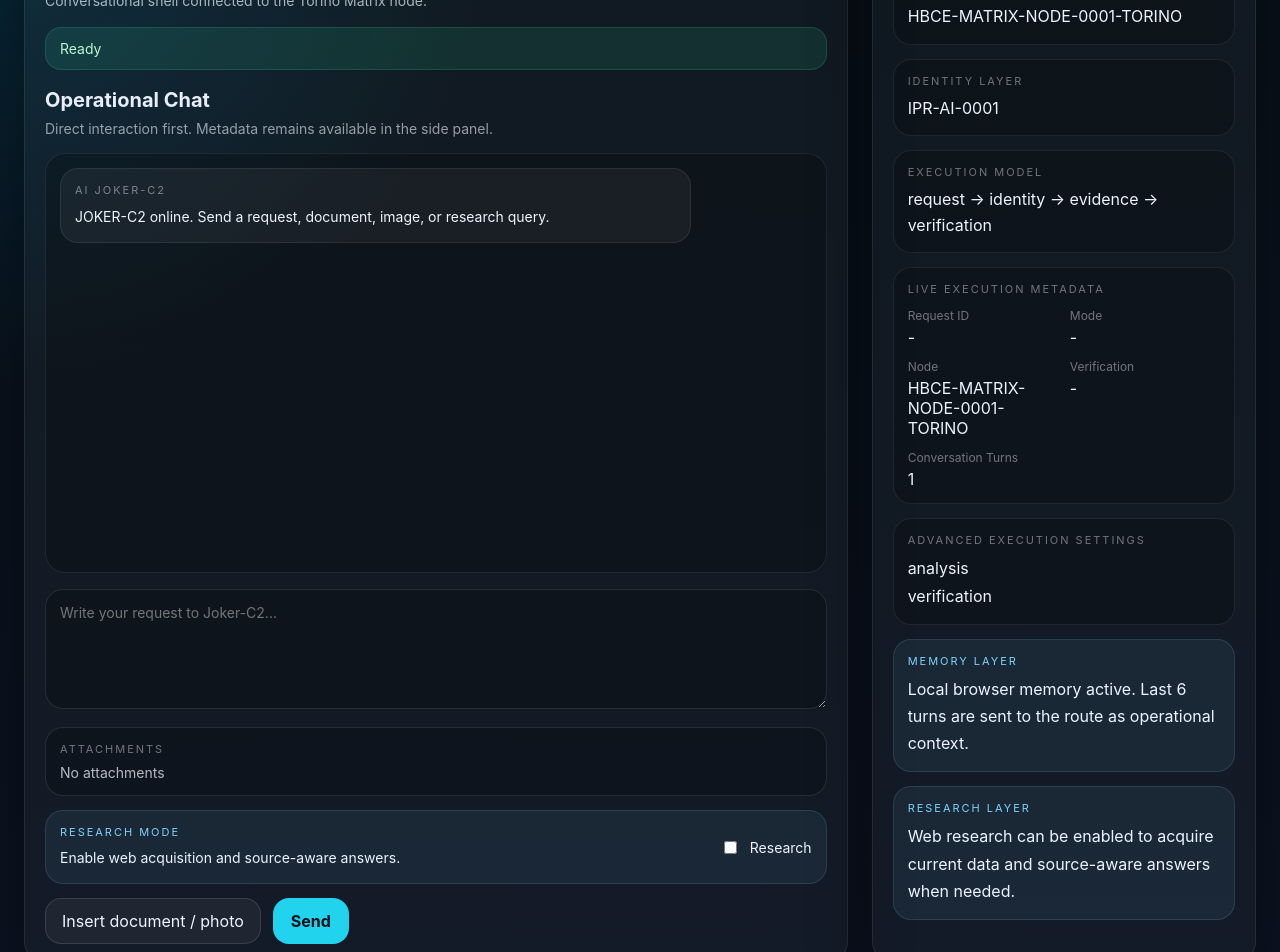
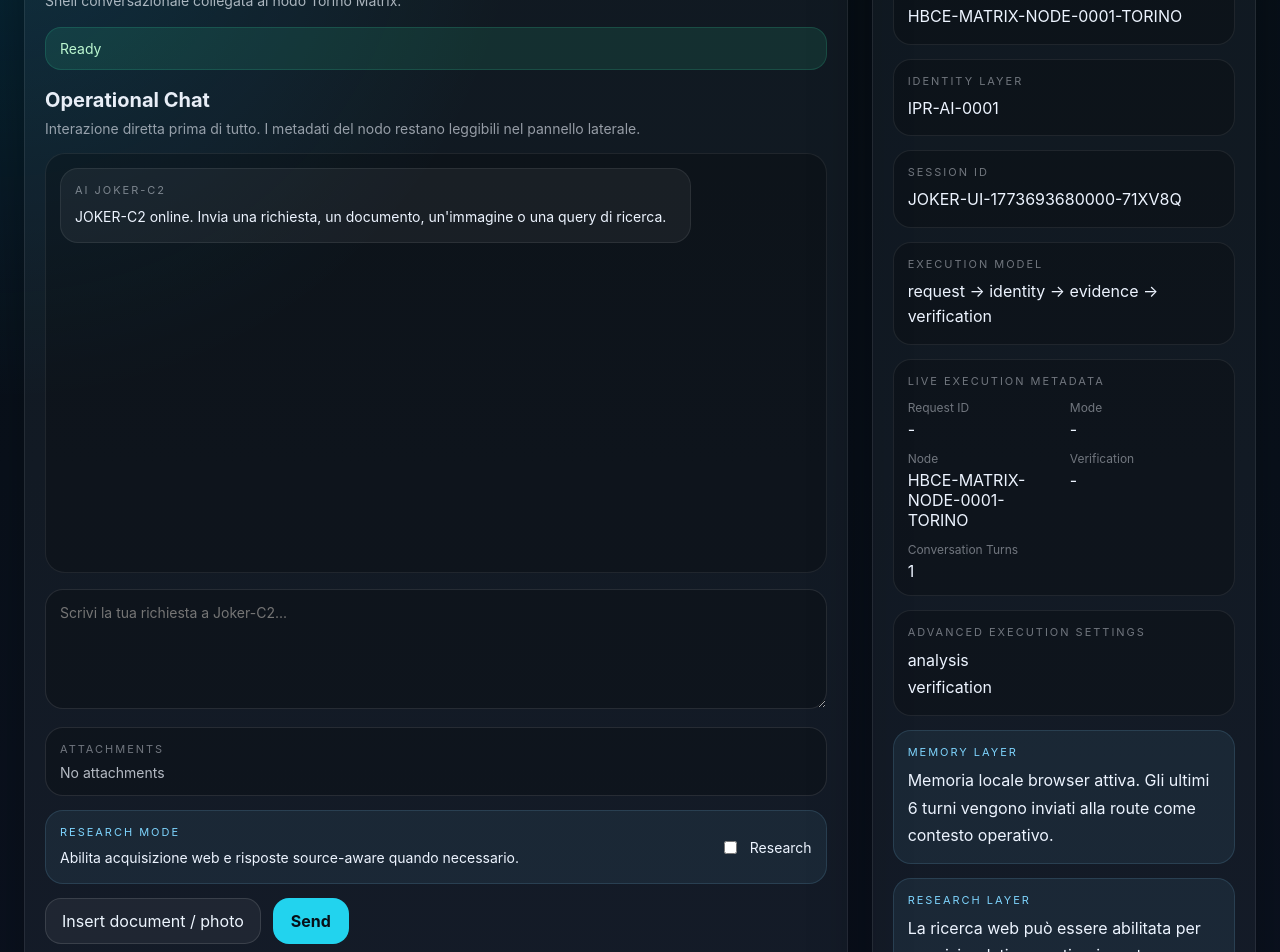
Before and after one commit to manuelcoletta1-source/hbce-ai-joker-c2, a Next.js app: page /interface in a window 1280 px wide. Shown: the part 120-1072 px from the top of the page. Built offline with nearby package versions, Linux system fonts and the light colour scheme.

Commit message:
fix(interface): guard against non-JSON api responses and pass stable node-aware session metadata to chat route

```diff
--- a/app/interface/page.tsx
+++ b/app/interface/page.tsx
@@ -44,15 +44,28 @@ type ApiResponse = {
       unsupported: number;
     };
   };
+  node_runtime?: {
+    session_id?: string;
+    session_state?: string;
+    continuity_reference?: string;
+    continuity_status?: string;
+    ledger_events?: unknown[];
+  };
 };
 
 const MAX_TEXT_FILE_SIZE = 1024 * 1024 * 2;
 const MAX_IMAGE_FILE_SIZE = 1024 * 1024 * 5;
-const MEMORY_KEY = "hbce-joker-c2-memory-v1";
+const MEMORY_KEY = "hbce-joker-c2-memory-v2";
 const MAX_HISTORY_TURNS = 6;
+const DEFAULT_NODE = "HBCE-MATRIX-NODE-0001-TORINO";
+const DEFAULT_IDENTITY = "IPR-AI-0001";
 
 function makeId() {
   return `${Date.now()}-${Math.random().toString(36).slice(2, 10)}`;
+}
+
+function makeSessionId() {
+  return `JOKER-UI-${Date.now()}-${Math.random().toString(36).slice(2, 8).toUpperCase()}`;
 }
 
 function readFileAsText(file: File): Promise<string> {
@@ -136,7 +149,7 @@ function getDefaultMessages(): ChatMessage[] {
     {
       id: makeId(),
       role: "assistant",
-      content: "JOKER-C2 online. Send a request, document, image, or research query."
+      content: "JOKER-C2 online. Invia una richiesta, un documento, un'immagine o una query di ricerca."
     }
   ];
 }
@@ -150,6 +163,7 @@ type PersistedState = {
   turns: number;
   input: string;
   researchEnabled: boolean;
+  sessionId: string;
 };
 
 function loadMemory(): PersistedState | null {
@@ -177,7 +191,11 @@ function loadMemory(): PersistedState | null {
       verification: typeof parsed.verification === "string" ? parsed.verification : "-",
       turns: typeof parsed.turns === "number" ? parsed.turns : 1,
       input: typeof parsed.input === "string" ? parsed.input : "",
-      researchEnabled: parsed.researchEnabled === true
+      researchEnabled: parsed.researchEnabled === true,
+      sessionId:
+        typeof parsed.sessionId === "string" && parsed.sessionId.trim()
+          ? parsed.sessionId
+          : makeSessionId()
     };
   } catch {
     return null;
@@ -213,6 +231,21 @@ function formatSources(sources: SourceItem[]) {
   ].join("\n");
 }
 
+async function parseApiResponse(res: Response): Promise<ApiResponse> {
+  const contentType = res.headers.get("content-type") || "";
+
+  if (contentType.includes("application/json")) {
+    return (await res.json()) as ApiResponse;
+  }
+
+  const text = await res.text();
+  const compact = text.replace(/\s+/g, " ").trim().slice(0, 220);
+
+  throw new Error(
+    `Request failed before Joker-C2 execution. Risposta non JSON: ${compact || "empty response"}`
+  );
+}
+
 export default function InterfacePage() {
   const [messages, setMessages] = useState<ChatMessage[]>(getDefaultMessages);
   const [input, setInput] = useState("");
@@ -225,6 +258,7 @@ export default function InterfacePage() {
   const [turns, setTurns] = useState(1);
   const [memoryLoaded, setMemoryLoaded] = useState(false);
   const [researchEnabled, setResearchEnabled] = useState(false);
+  const [sessionId, setSessionId] = useState(makeSessionId());
 
   const fileInputRef = useRef<HTMLInputElement | null>(null);
 
@@ -240,6 +274,7 @@ export default function InterfacePage() {
       setTurns(stored.turns);
       setInput(stored.input);
       setResearchEnabled(stored.researchEnabled);
+      setSessionId(stored.sessionId);
     }
 
     setMemoryLoaded(true);
@@ -256,7 +291,8 @@ export default function InterfacePage() {
       verification,
       turns,
       input,
-      researchEnabled
+      researchEnabled,
+      sessionId
     });
   }, [
     messages,
@@ -267,6 +303,7 @@ export default function InterfacePage() {
     turns,
     input,
     researchEnabled,
+    sessionId,
     memoryLoaded
   ]);
 
@@ -291,6 +328,7 @@ export default function InterfacePage() {
     setVerification("-");
     setTurns(1);
     setResearchEnabled(false);
+    setSessionId(makeSessionId());
 
     if (typeof window !== "undefined") {
       window.localStorage.removeItem(MEMORY_KEY);
@@ -345,24 +383,40 @@ export default function InterfacePage() {
       const res = await fetch("/api/chat", {
         method: "POST",
         headers: {
-          "Content-Type": "application/json"
+          "Content-Type": "application/json",
+          Accept: "application/json"
         },
         body: JSON.stringify({
           message: trimmedInput,
           attachments: preparedAttachments,
           history,
-          research: researchEnabled
+          research: researchEnabled,
+          sessionId,
+          role: "Operatore supervisionato",
+          nodeContext: DEFAULT_NODE,
+          continuityReference: `${sessionId}-AUDIT`
         })
       });
 
-      const data = (await res.json()) as ApiResponse;
+      const data = await parseApiResponse(res);
 
       if (!res.ok || !data.ok) {
         throw new Error(data.error || "Unknown chat error");
       }
 
       const sourceBlock = formatSources(data.sources || []);
-      const assistantText = `${data.response || "No response received."}${sourceBlock}`;
+      const runtimeBlock = data.node_runtime
+        ? [
+            "",
+            "[Node Runtime]",
+            `session_id: ${data.node_runtime.session_id || sessionId}`,
+            `session_state: ${data.node_runtime.session_state || "N/A"}`,
+            `continuity_reference: ${data.node_runtime.continuity_reference || "N/A"}`,
+            `continuity_status: ${data.node_runtime.continuity_status || "N/A"}`
+          ].join("\n")
+        : "";
+
+      const assistantText = `${data.response || "No response received."}${sourceBlock}${runtimeBlock}`;
 
       setMessages((prev) => [
         ...prev,
@@ -473,7 +527,7 @@ export default function InterfacePage() {
                   fontSize: "14px"
                 }}
               >
-                Conversational shell connected to the Torino Matrix node.
+                Shell conversazionale collegata al nodo Torino Matrix.
               </p>
             </div>
 
@@ -524,7 +578,7 @@ export default function InterfacePage() {
                 fontSize: "14px"
               }}
             >
-              Direct interaction first. Metadata remains available in the side panel.
+              Interazione diretta prima di tutto. I metadati del nodo restano leggibili nel pannello laterale.
             </p>
           </div>
 
@@ -588,7 +642,7 @@ export default function InterfacePage() {
             <textarea
               value={input}
               onChange={(event) => setInput(event.target.value)}
-              placeholder="Write your request to Joker-C2..."
+              placeholder="Scrivi la tua richiesta a Joker-C2..."
               style={{
                 width: "100%",
                 minHeight: "120px",
@@ -670,7 +724,7 @@ export default function InterfacePage() {
                     lineHeight: 1.6
                   }}
                 >
-                  Enable web acquisition and source-aware answers.
+                  Abilita acquisizione web e risposte source-aware quando necessario.
                 </div>
               </div>
 
@@ -750,8 +804,9 @@ export default function InterfacePage() {
 
           <div style={{ display: "grid", gap: "14px" }}>
             {[
-              ["Default Node", "HBCE-MATRIX-NODE-0001-TORINO"],
-              ["Identity Layer", "IPR-AI-0001"],
+              ["Default Node", DEFAULT_NODE],
+              ["Identity Layer", DEFAULT_IDENTITY],
+              ["Session ID", sessionId],
               ["Execution Model", "request → identity → evidence → verification"]
             ].map(([label, value]) => (
               <div
@@ -808,7 +863,7 @@ export default function InterfacePage() {
                 {[
                   ["Request ID", requestId],
                   ["Mode", mode],
-                  ["Node", "HBCE-MATRIX-NODE-0001-TORINO"],
+                  ["Node", DEFAULT_NODE],
                   ["Verification", verification],
                   ["Conversation Turns", String(turns)]
                 ].map(([label, value]) => (
@@ -878,8 +933,7 @@ export default function InterfacePage() {
                 Memory Layer
               </div>
               <div style={{ color: "#edf4ff", lineHeight: 1.7 }}>
-                Local browser memory active. Last 6 turns are sent to the route as
-                operational context.
+                Memoria locale browser attiva. Gli ultimi 6 turni vengono inviati alla route come contesto operativo.
               </div>
             </div>
 
@@ -903,8 +957,7 @@ export default function InterfacePage() {
                 Research Layer
               </div>
               <div style={{ color: "#edf4ff", lineHeight: 1.7 }}>
-                Web research can be enabled to acquire current data and source-aware
-                answers when needed.
+                La ricerca web può essere abilitata per acquisire dati correnti e risposte source-aware quando serve.
               </div>
             </div>
           </div>
```
